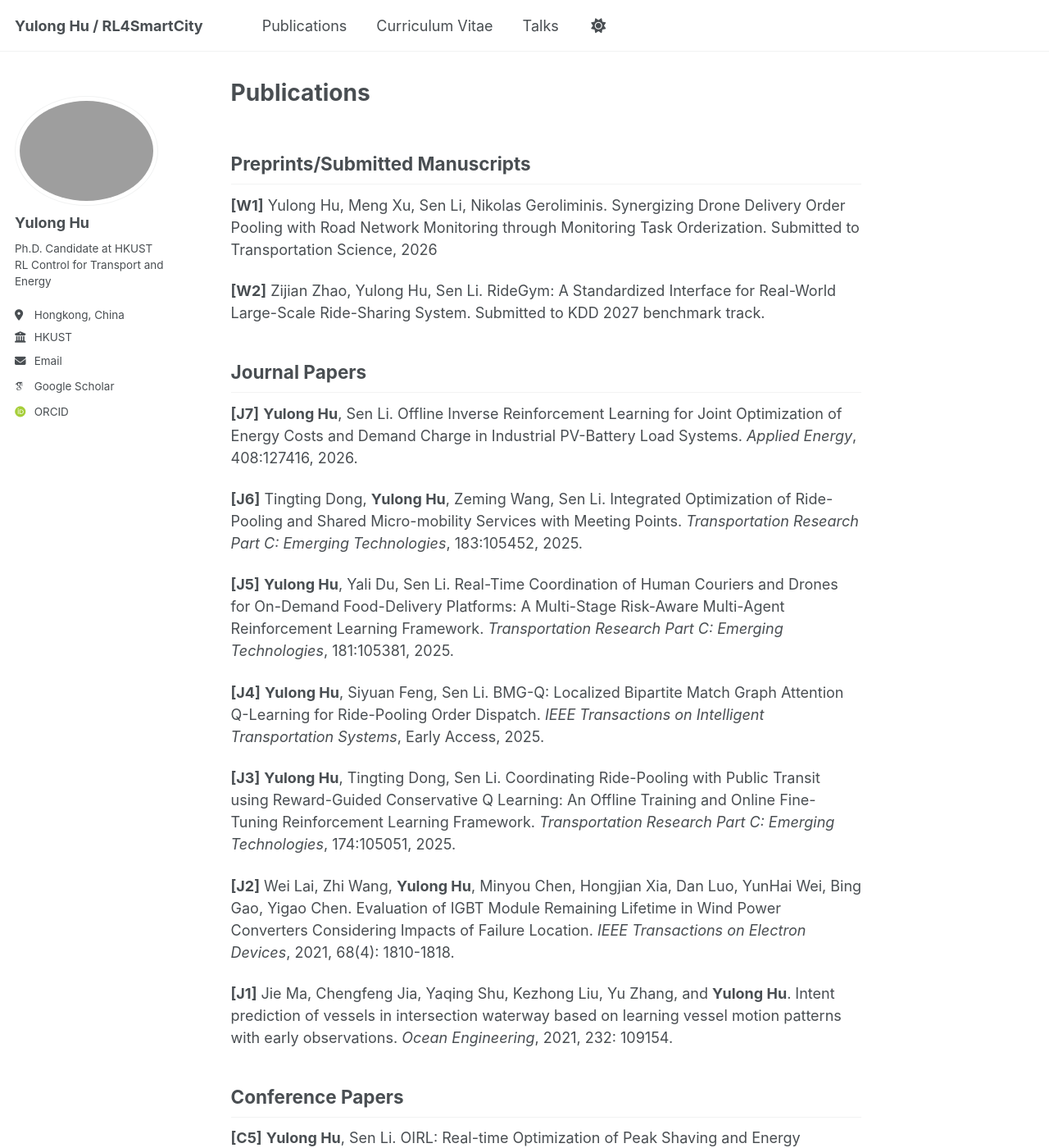
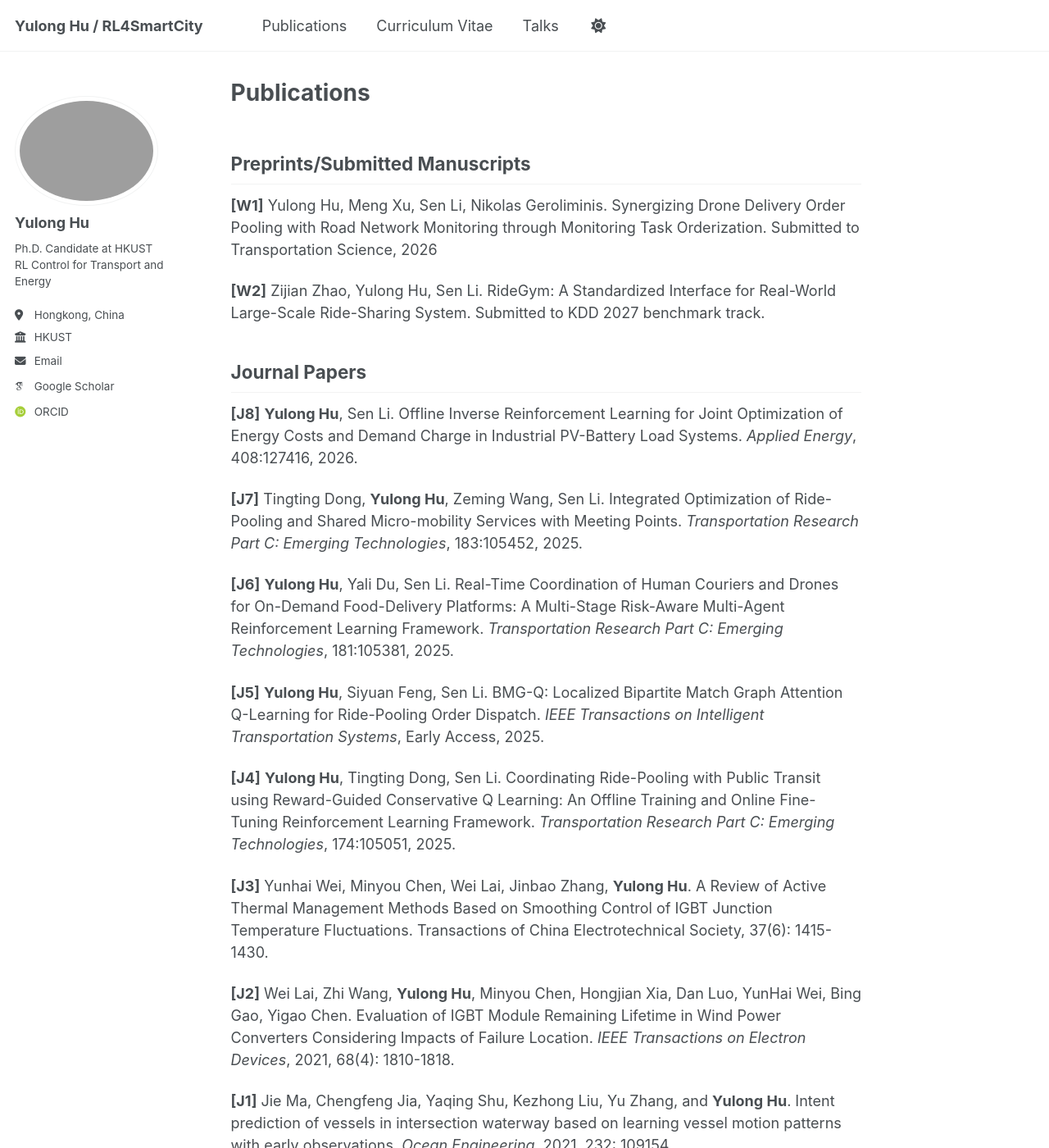
Before and after one commit to yulonghu2000/yulonghu2000.github.io, a Jekyll site: the page built from _pages/publications.md, in a window 1280 px wide and 1400 px high. Shown: the whole window at 82% size. Built offline with Jekyll 4.4.1, drawn with Linux system fonts in a browser that asks for light colours; some web fonts are replaced.

Commit message:
Update publications.md

```diff
--- a/_pages/publications.md
+++ b/_pages/publications.md
@@ -9,15 +9,17 @@ author_profile: true
 **[W2]** Zijian Zhao, Yulong Hu, Sen Li. RideGym: A Standardized Interface for Real-World Large-Scale Ride-Sharing System. Submitted to KDD 2027 benchmark track.
 
 ## Journal Papers
-**[J7]** **Yulong Hu**, Sen Li. Offline Inverse Reinforcement Learning for Joint Optimization of Energy Costs and Demand Charge in Industrial PV-Battery Load Systems. *Applied Energy*, 408:127416, 2026.
+**[J8]** **Yulong Hu**, Sen Li. Offline Inverse Reinforcement Learning for Joint Optimization of Energy Costs and Demand Charge in Industrial PV-Battery Load Systems. *Applied Energy*, 408:127416, 2026.
 
-**[J6]**  Tingting Dong, **Yulong Hu**, Zeming Wang, Sen Li. Integrated Optimization of Ride-Pooling and Shared Micro-mobility Services with Meeting Points. *Transportation Research Part C: Emerging Technologies*, 183:105452, 2025.
+**[J7]**  Tingting Dong, **Yulong Hu**, Zeming Wang, Sen Li. Integrated Optimization of Ride-Pooling and Shared Micro-mobility Services with Meeting Points. *Transportation Research Part C: Emerging Technologies*, 183:105452, 2025.
 
-**[J5]** **Yulong Hu**, Yali Du, Sen Li. Real-Time Coordination of Human Couriers and Drones for On-Demand Food-Delivery Platforms: A Multi-Stage Risk-Aware Multi-Agent Reinforcement Learning Framework. *Transportation Research Part C: Emerging Technologies*, 181:105381, 2025.
+**[J6]** **Yulong Hu**, Yali Du, Sen Li. Real-Time Coordination of Human Couriers and Drones for On-Demand Food-Delivery Platforms: A Multi-Stage Risk-Aware Multi-Agent Reinforcement Learning Framework. *Transportation Research Part C: Emerging Technologies*, 181:105381, 2025.
 
-**[J4]** **Yulong Hu**, Siyuan Feng, Sen Li. BMG-Q: Localized Bipartite Match Graph Attention Q-Learning for Ride-Pooling Order Dispatch. *IEEE Transactions on Intelligent Transportation Systems*, Early Access, 2025.
+**[J5]** **Yulong Hu**, Siyuan Feng, Sen Li. BMG-Q: Localized Bipartite Match Graph Attention Q-Learning for Ride-Pooling Order Dispatch. *IEEE Transactions on Intelligent Transportation Systems*, Early Access, 2025.
 
-**[J3]** **Yulong Hu**, Tingting Dong, Sen Li. Coordinating Ride-Pooling with Public Transit using Reward-Guided Conservative Q Learning: An Offline Training and Online Fine-Tuning Reinforcement Learning Framework. *Transportation Research Part C: Emerging Technologies*, 174:105051, 2025.
+**[J4]** **Yulong Hu**, Tingting Dong, Sen Li. Coordinating Ride-Pooling with Public Transit using Reward-Guided Conservative Q Learning: An Offline Training and Online Fine-Tuning Reinforcement Learning Framework. *Transportation Research Part C: Emerging Technologies*, 174:105051, 2025.
+
+**[J3]** Yunhai Wei, Minyou Chen, Wei Lai, Jinbao Zhang, **Yulong Hu**. A Review of Active Thermal Management Methods Based on Smoothing Control of IGBT Junction Temperature Fluctuations. Transactions of China Electrotechnical Society, 37(6): 1415-1430.
 
 **[J2]** Wei Lai, Zhi Wang, **Yulong Hu**, Minyou Chen, Hongjian Xia, Dan Luo, YunHai Wei, Bing Gao, Yigao Chen. Evaluation of IGBT Module Remaining Lifetime in Wind Power Converters Considering Impacts of Failure Location. *IEEE Transactions on Electron Devices*, 2021, 68(4): 1810-1818.
 
```
